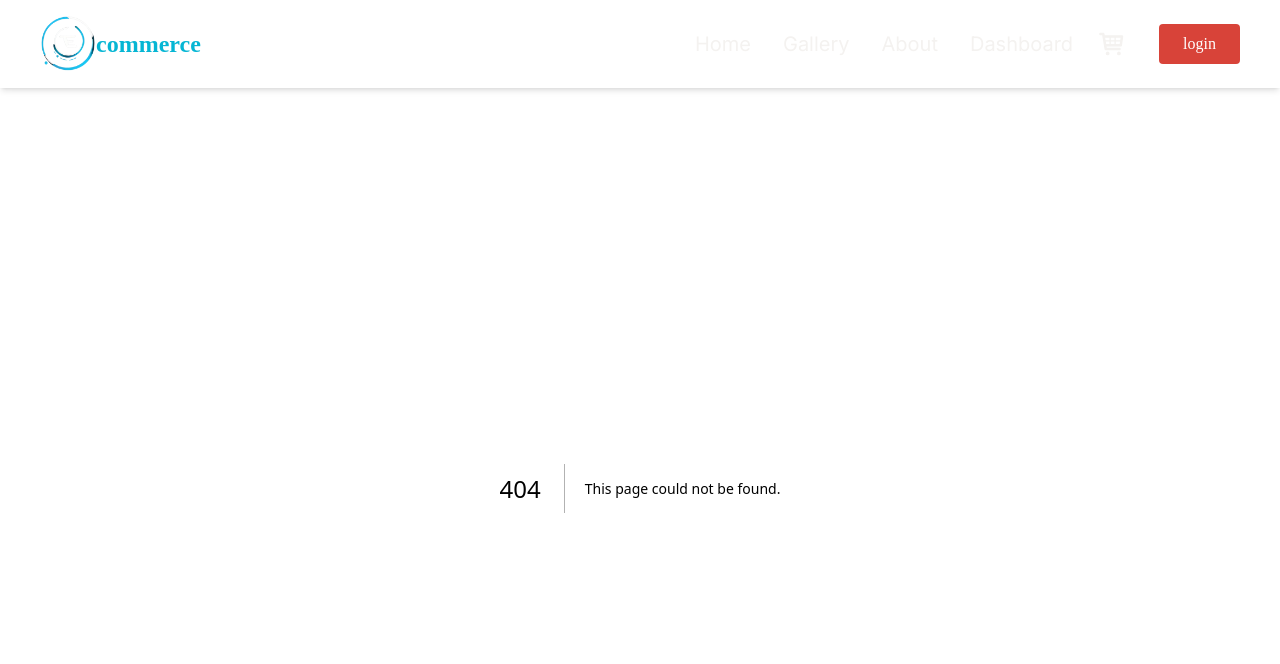
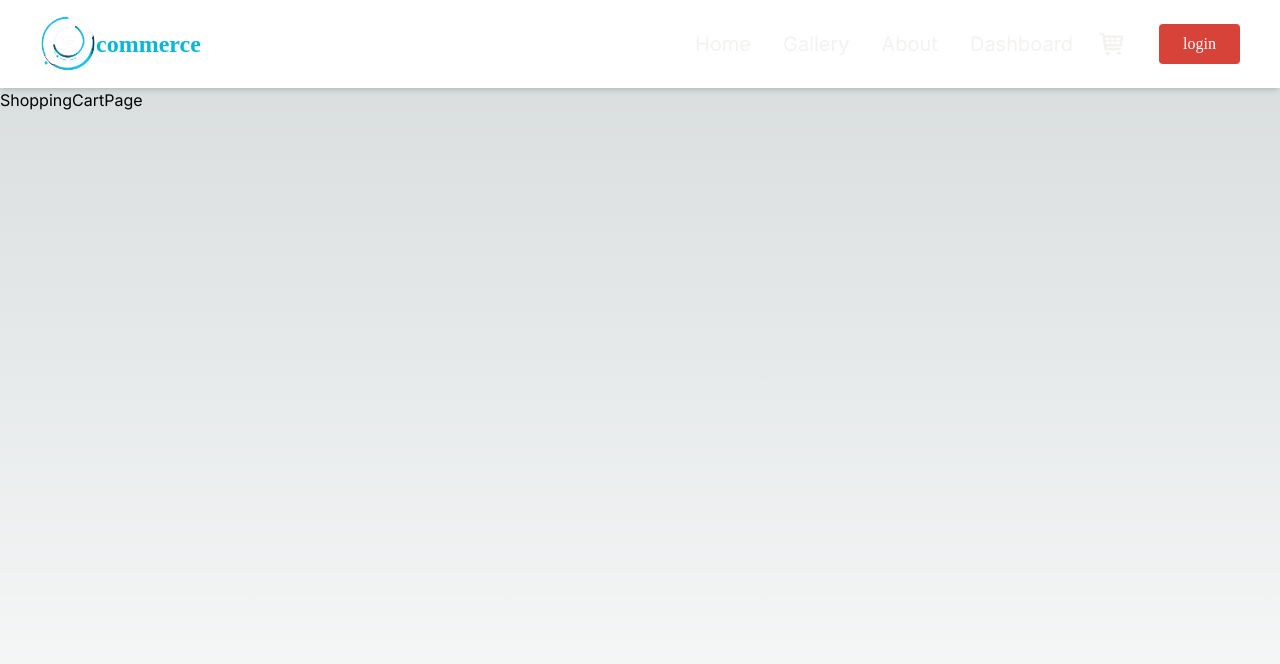
Before and after one commit to percylin33/gadget-galaxy, a Next.js app: page /shoppingCart in a window 1280 px wide. Before the commit this address had no page. Shown: the top 664 px of the page. Built offline with nearby package versions, Linux system fonts and the light colour scheme.

Commit message:
fix-shopping

```diff
--- /dev/null
+++ b/src/app/shoppingCart/page.tsx
@@ -0,0 +1,7 @@
+export default function ShoppingCartPage() {
+    return (
+      <div className="h-screen">
+        <h1>ShoppingCartPage</h1>
+      </div>
+    )
+  }
```
